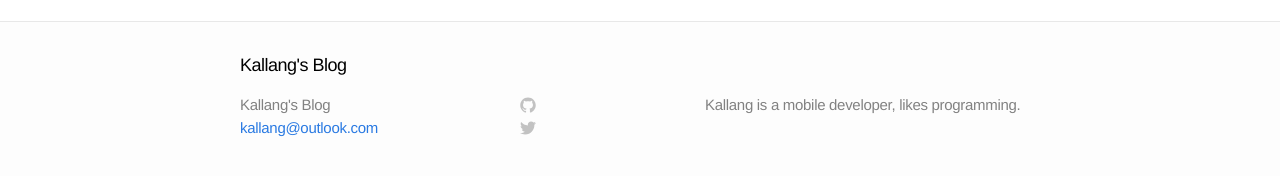
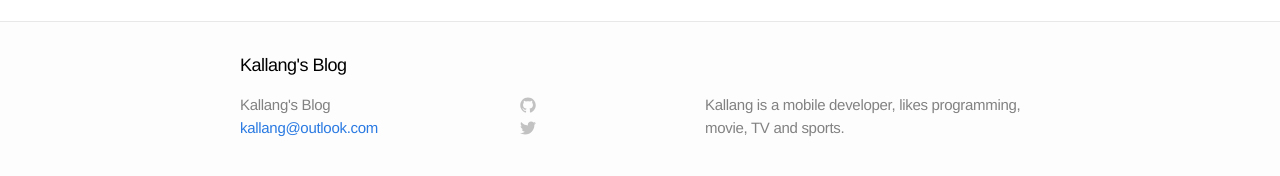
Before and after one commit to Kallang/kallang.github.io, a Jekyll site: the page built from index.html, in a window 1280 px wide. Shown: the part 333-509 px from the top of the page. Built offline with Jekyll 4.4.1, drawn with Linux system fonts in a browser that asks for light colours.

Commit message:
change about

```diff
--- a/_config.yml
+++ b/_config.yml
@@ -1,7 +1,7 @@
 # Site settings
 title: "Kallang's Blog"
 email: kallang@outlook.com
-description: "Kallang is a mobile developer, likes programming."
+description: "Kallang is a mobile developer, likes programming, movie, TV and sports."
 baseurl: ""
 url: "http://kallang.github.io"
 
```
